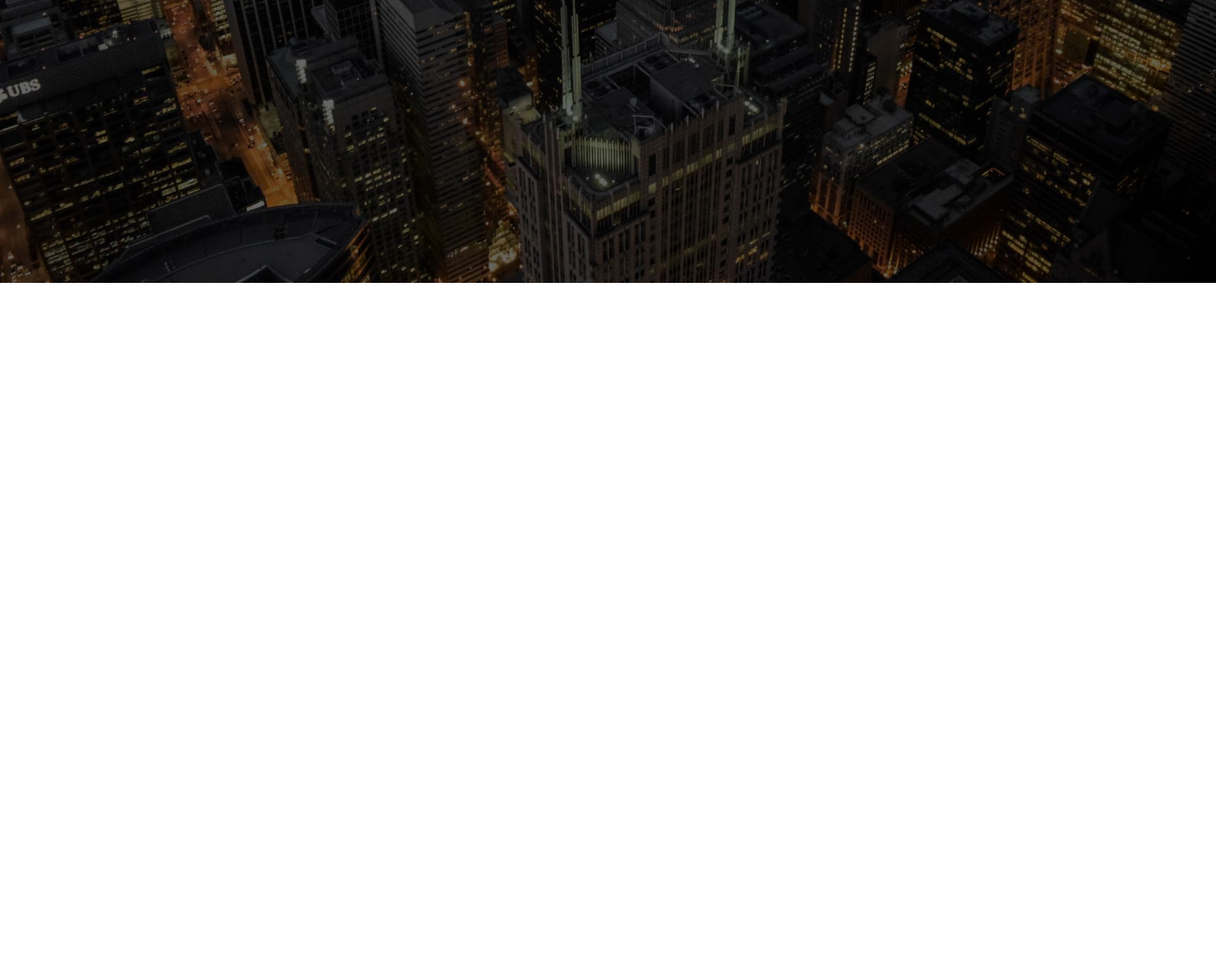
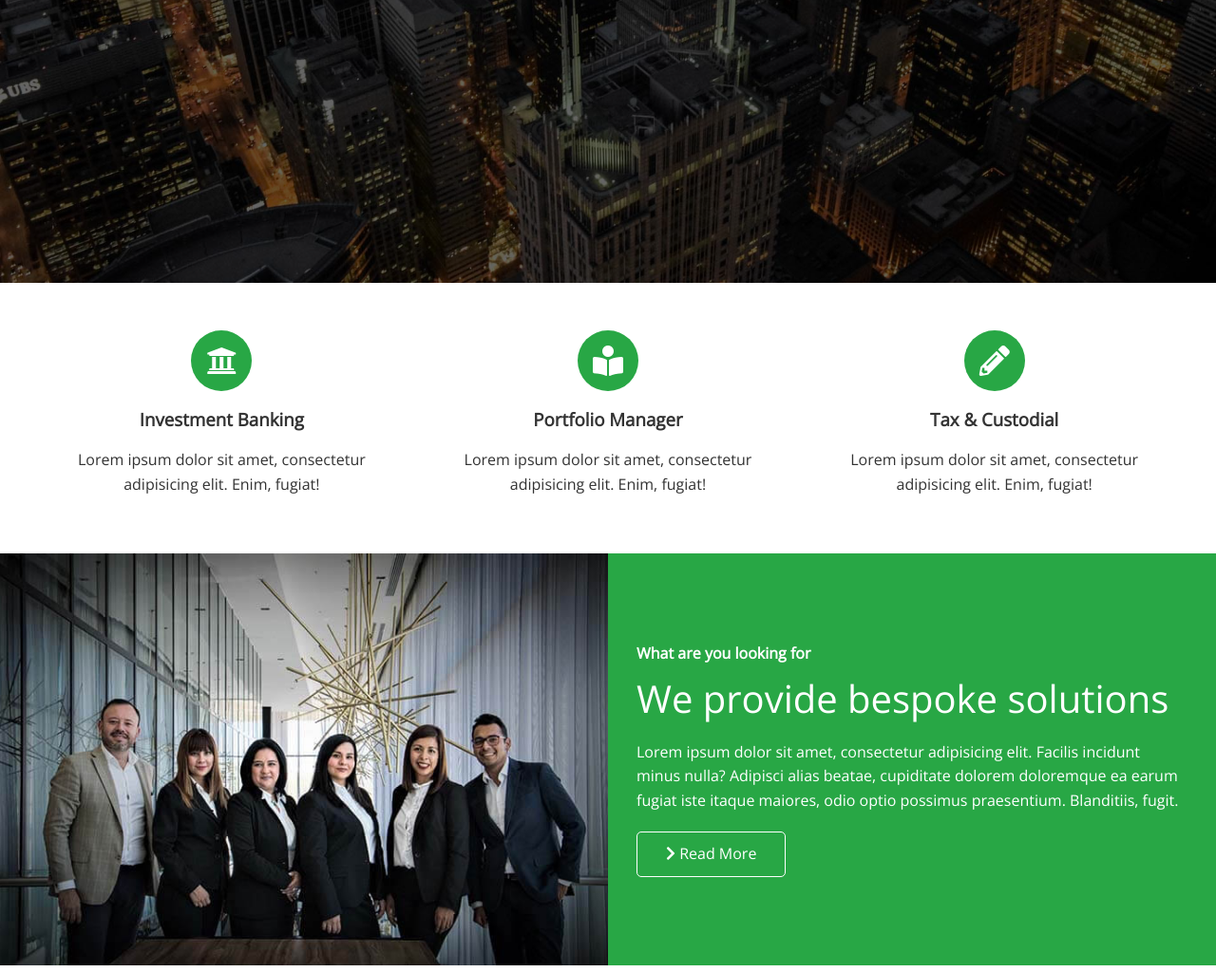
Before and after one commit to sergiy-chumachenko/edgeledger-website, a plain HTML site: page index.html in a window 1280 px wide. Shown: the part 502-1526 px from the top of the page at 95% size. Before the commit the page ends 800 px from the top, so only its background shows below. Drawn offline with nearby package versions, Linux system fonts and the light colour scheme.

Commit message:
icons & solutions section has been implemented

```diff
--- a/css/style.css
+++ b/css/style.css
@@ -94,3 +94,18 @@ img {
 .hero * {
     z-index: 10;
 }
+/* Icons */
+.icons {
+    padding: 30px;
+}
+.icons h3 {
+    font-weight: bold;
+    margin-bottom: 15px;
+}
+.icons i {
+    background-color: #28a745;
+    color: #ffffff;
+    padding: 1rem;
+    border-radius: 50%;
+    margin-bottom: 15px;
+}
--- a/css/utilities.css
+++ b/css/utilities.css
@@ -18,19 +18,75 @@
 .btn:hover {
     opacity: 0.9;
 }
-.btn-primary {
+.btn-primary, .bg-primary {
     background: #28a745;
     color: #ffffff;
 }
-.btn-secondary {
+.btn-secondary, .bg-secondary {
     background: #0284d0;
     color: #ffffff;
 }
-.btn-dark {
+.btn-dark .bg-dark {
     background: #333333;
     color: #ffffff;
 }
-.btn-light {
+.btn-light .bg-light {
     background: #f4f4f4;
     color: #333333;
 }
+.btn-outline {
+    background: transparent;
+    border: solid #ffffff 1px;
+}
+
+/* Flex Items */
+.flex-items {
+    display: flex;
+    align-items: center;
+    justify-content: center;
+    text-align: center;
+    height: 100%;
+}
+.flex-items > div {
+    padding: 20px;
+}
+
+/* Flex columns */
+.flex-columns .row {
+    display: flex;
+    flex-direction: row;
+    flex-wrap: wrap;
+    width: 100%;
+}
+.flex-columns .row .column {
+    display: flex;
+    flex-direction: column;
+    flex-basis: 100%;
+    flex: 1;
+}
+.flex-columns .column .column-1,
+.flex-columns .column .column-2 {
+    height: 100%;
+}
+.flex-columns img {
+    width: 100%;
+    height: 100%;
+    object-fit: cover;
+}
+.flex-columns .column .column-2 {
+    display: flex;
+    flex-direction: column;
+    align-items: flex-start;
+    justify-content: center;
+    padding: 30px;
+}
+.flex-columns h2 {
+    font-size: 40px;
+    font-weight: 100;
+}
+.flex-columns h4 {
+    margin-bottom: 10px;
+}
+.flex-columns p {
+    margin: 20px 0;
+}
--- a/index.html
+++ b/index.html
@@ -32,5 +32,56 @@
             <a href="#about" class="btn"><i class="fas fa-chevron-right"></i>Read More</a>
         </div>
     </header>
+    <main>
+        <!--  About: Icons      -->
+        <section id="about" class="icons bg-light">
+            <div class="flex-items">
+                <div>
+                    <i class="fas fa-university fa-2x"></i>
+                    <div>
+                        <h3>Investment Banking</h3>
+                        <p>Lorem ipsum dolor sit amet, consectetur adipisicing elit. Enim, fugiat!</p>
+                    </div>
+                </div>
+                <div>
+                    <i class="fas fa-book-reader fa-2x"></i>
+                    <div>
+                        <h3>Portfolio Manager</h3>
+                        <p>Lorem ipsum dolor sit amet, consectetur adipisicing elit. Enim, fugiat!</p>
+                    </div>
+                </div>
+                <div>
+                    <i class="fas fa-pencil-alt fa-2x"></i>
+                    <div>
+                        <h3>Tax & Custodial</h3>
+                        <p>Lorem ipsum dolor sit amet, consectetur adipisicing elit. Enim, fugiat!</p>
+                    </div>
+                </div>
+            </div>
+        </section>
+        <!--  Solutions      -->
+        <section class="solutions flex-columns">
+            <div class="row">
+                <div class="column">
+                    <div class="column-1">
+                        <img src="img/home/people.jpg" alt="Solutions">
+                    </div>
+                </div>
+                <div class="column">
+                    <div class="column-2 bg-primary">
+                        <h4>What are you looking for</h4>
+                        <h2>We provide bespoke solutions</h2>
+                        <p>Lorem ipsum dolor sit amet, consectetur adipisicing elit.
+                            Facilis incidunt minus nulla? Adipisci alias beatae,
+                            cupiditate dolorem doloremque ea earum fugiat iste itaque maiores,
+                            odio optio possimus praesentium. Blanditiis, fugit.</p>
+                        <a href="#" class="btn btn-outline">
+                            <i class="fas fa-chevron-right"></i> Read More
+                        </a>
+                    </div>
+                </div>
+            </div>
+        </section>
+    </main>
 </body>
 </html>
```
